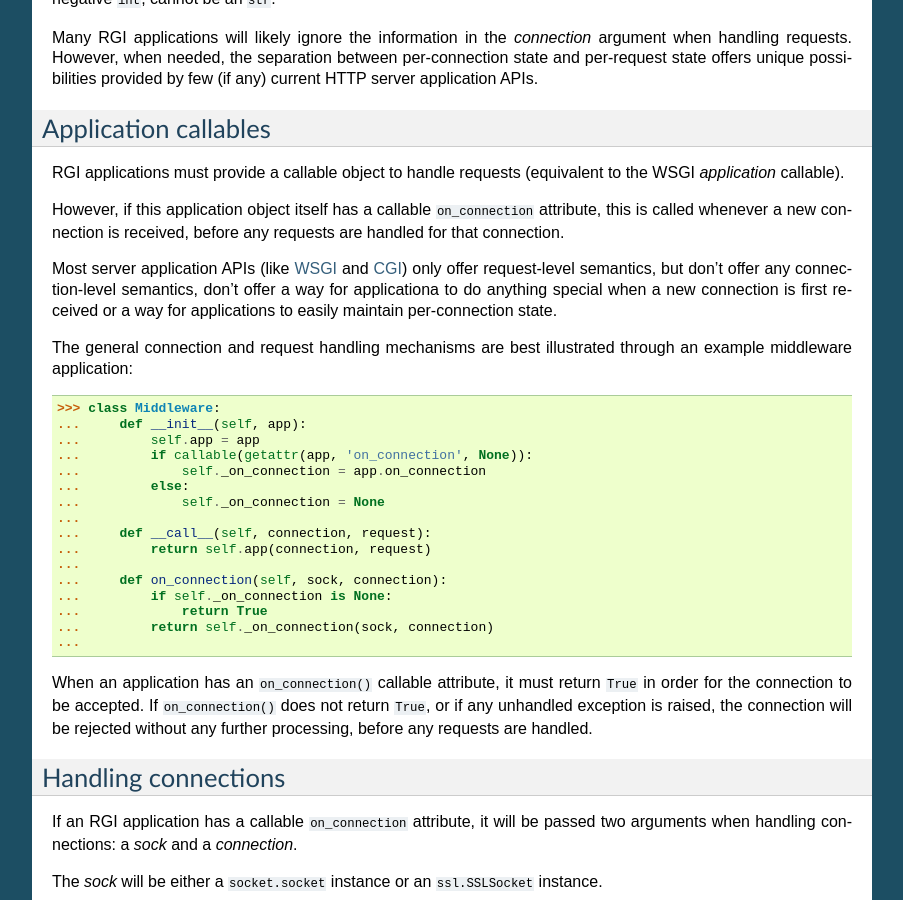
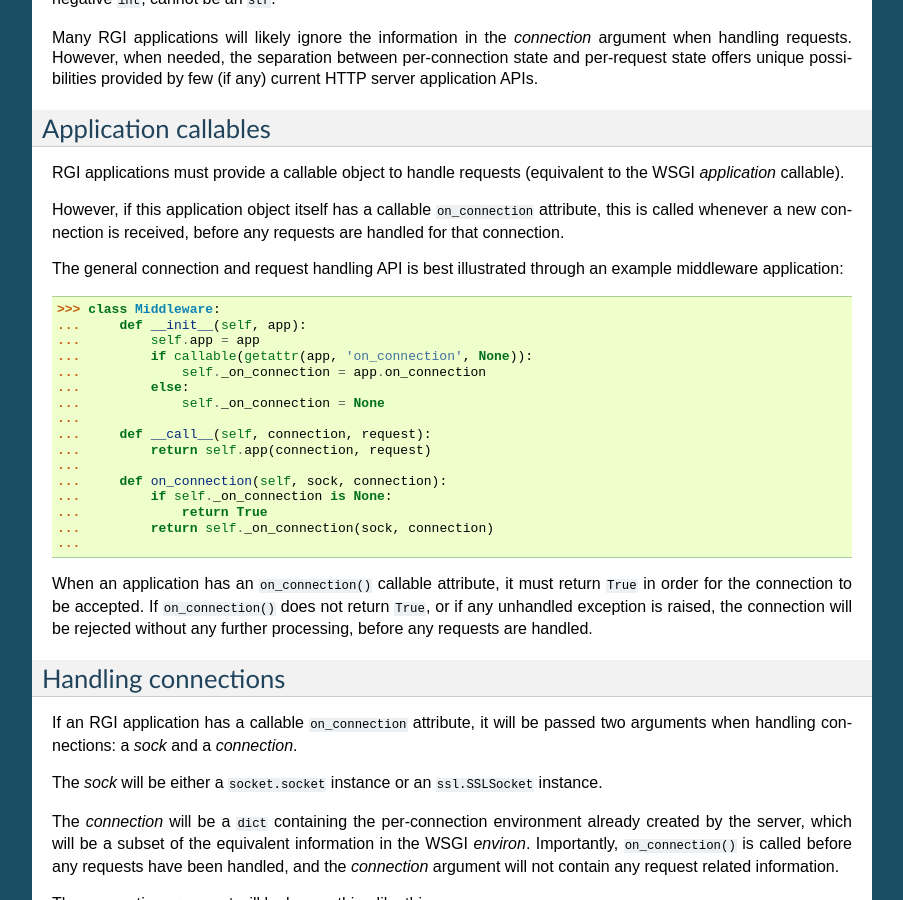
Before and after one commit to json420/degu, a Sphinx documentation site: the page built from doc/rgi.rst, in a window 1280 px wide and 900 px high, scrolled down 2374 px. Shown: the whole window, without its empty margins (198-1101 px from the left). Built offline with Sphinx 7.4.7, drawn with Linux system fonts in a browser that asks for light colours.

Commit message:
doc/rgi.rst: remove extraneous paragraph in 'Application callables' section whose topic gets enough coverage elsewhere

```diff
--- a/doc/rgi.rst
+++ b/doc/rgi.rst
@@ -161,13 +161,8 @@ However, if this application object itself has a callable ``on_connection``
 attribute, this is called whenever a new connection is received, before any
 requests are handled for that connection.
 
-Most server application APIs (like `WSGI`_ and `CGI`_) only offer request-level
-semantics, but don't offer any connection-level semantics, don't offer a way
-for applicationa to do anything special when a new connection is first received
-or a way for applications to easily maintain per-connection state.
-
-The general connection and request handling mechanisms are best illustrated
-through an example middleware application:
+The general connection and request handling API is best illustrated through an
+example middleware application:
 
 >>> class Middleware:
 ...     def __init__(self, app):
```
